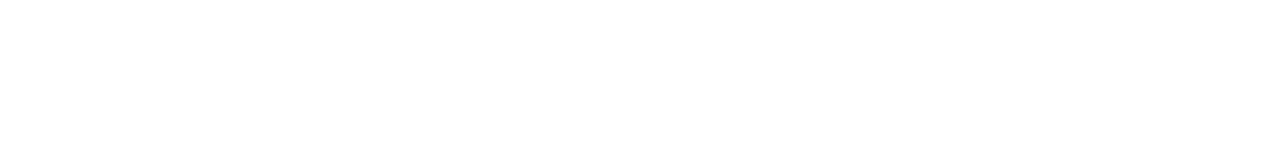
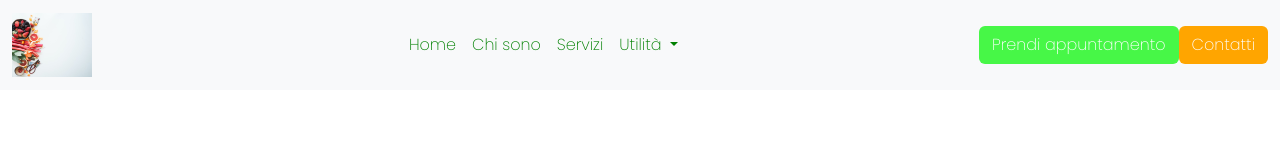
Before and after one commit to Hackademy70/nutrizionista_gennaro_amendola, a plain HTML site: page index.html in a window 1280 px wide. Drawn offline with nearby package versions, Linux system fonts and the light colour scheme.

Commit message:
aggiunto navbar

```diff
--- a/index.html
+++ b/index.html
@@ -20,8 +20,50 @@
     <link rel="stylesheet" href="./resources/css/style.css">
   </head>
   <body>
-    <h1 class="text-white">Hello, world!</h1>
 
+    <!-- Barra di navigazione -->
+        <nav class="navbar navbar-expand-lg bg-body-tertiary">
+            <div class="container-fluid">
+            <a class="navbar-brand" href="#">
+                    <img class="logo" src="./resources/media/brooke-lark-08bOYnH_r_E-unsplash.jpg" alt="">
+            </a>
+            <button class="navbar-toggler" type="button" data-bs-toggle="collapse" data-bs-target="#navbarSupportedContent" aria-controls="navbarSupportedContent" aria-expanded="false" aria-label="Toggle navigation">
+                <span class="navbar-toggler-icon"></span>
+            </button>
+            <div class="collapse navbar-collapse" id="navbarSupportedContent">
+                <!-- First Group  -->
+                <ul class="navbar-nav mx-auto mb-2 mb-lg-0">
+                <li class="nav-item">
+                    <a class="nav-link" aria-current="page" href="#">Home</a>
+                </li>
+                <li class="nav-item">
+                    <a class="nav-link" href="#">Chi sono</a>
+                </li>
+                <li class="nav-item">
+                    <a class="nav-link" href="#">Servizi</a>
+                </li>
+                <li class="nav-item dropdown">
+                    <a class="nav-link dropdown-toggle" href="#" role="button" data-bs-toggle="dropdown" aria-expanded="false">
+                    Utilità
+                    </a>
+                    <ul class="dropdown-menu">
+                    <li><a class="dropdown-item" href="#">Tutte le Categorie</a></li>
+                    <li><a class="dropdown-item" href="#">Another action</a></li>
+                    <li><hr class="dropdown-divider"></li>
+                    <li><a class="dropdown-item" href="#">Something else here</a></li>
+                    </ul>
+                </li>
+
+                </ul>
+
+                <!-- Second Group -->
+                <div class="d-flex justify-content-center">
+                    <a href="#" class="btn btn-left">Prendi appuntamento</a>
+                    <button class="btn btn-right">Contatti</button>
+                </div>
+            </div>
+            </div>
+        </nav>
 
 
 
--- a/resources/css/style.css
+++ b/resources/css/style.css
@@ -13,3 +13,52 @@
 *{
     font-family: 'Poppins', sans-serif;
 }
+
+/*  Navbar */
+.logo {
+    width: 80px;
+}
+
+.nav-link{
+    color: var(--mainColor);
+}
+
+.nav-link:hover,
+.nav-link:focus {
+    color: var(--secColor);
+}
+
+.btn-left {
+    background-color: var(--secColor);
+    color: white;
+
+}
+
+.btn-left:hover {
+    background-color: white;
+    color: var(--secColor);
+    border: 1px solid var(--secColor);
+    transition: 1s;
+}
+
+
+.btn-right {
+    background-color: var(--accColor);
+    color: white;
+
+}
+
+.btn-right:hover {
+    background-color: white;
+    color: var(--accColor);
+    border: 1px solid var(--accColor);
+    transition: 1s;
+}
+
+/* iphone 5 */
+@media screen and (max-width: 330px){
+    .btn-left,
+    .btn-right {
+        font-size: 0.8rem;
+    }
+}
```
